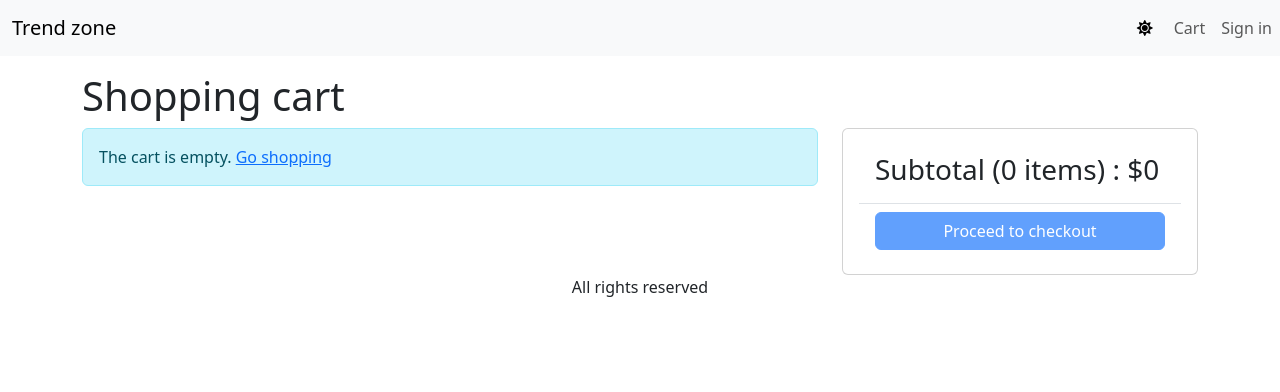
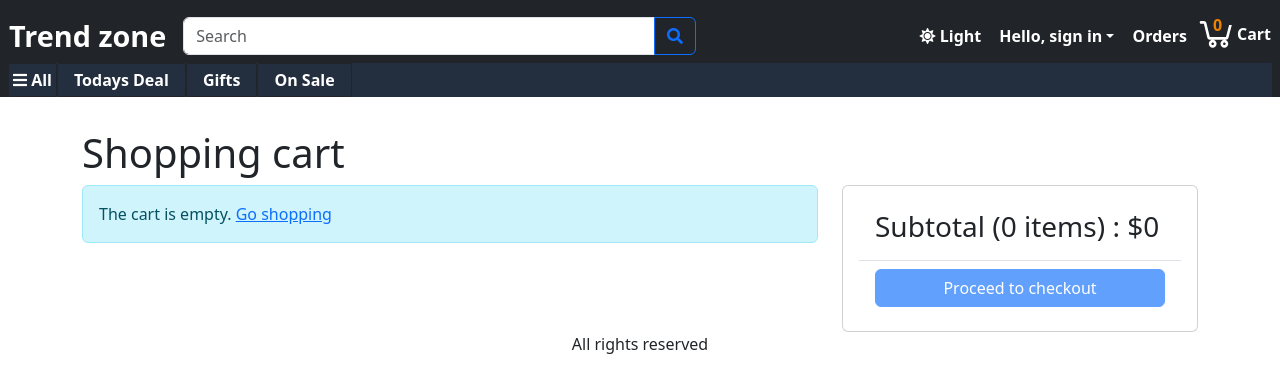
Before and after one commit to karanupadhyaya03/trend-zone, a React (Vite) app in the folder client/: page /cart in a window 1280 px wide. Shown: the top 392 px of the page. Built offline with nearby package versions, Linux system fonts and the light colour scheme.

Commit message:
update navbar and its style to make it similar to e commerce sites

```diff
--- a/client/src/App.tsx
+++ b/client/src/App.tsx
@@ -1,7 +1,9 @@
 import {
-  Badge,
   Button,
   Container,
+  Form,
+  FormControl,
+  InputGroup,
   Nav,
   NavDropdown,
   Navbar,
@@ -43,51 +45,114 @@
       <ToastContainer position="bottom-center" limit={1} />
       <header>
         <Navbar
+          className="d-flex flex-column align-items-stretch p-2 pb-0 mb-3"
+          bg="dark"
+          variant="dark"
           expand="lg"
-          className={
-            mode === 'light' ? 'custom-navbar-light' : 'custom-navbar-dark'
-          }
-          variant={mode}
         >
-          <Container>
-            <LinkContainer to="/">
+          <div className="d-flex justify-content-between align-items-center">
+            <LinkContainer to="/" className="header-link">
               <Navbar.Brand>{STRINGS.title}</Navbar.Brand>
             </LinkContainer>
-          </Container>
-          <Nav>
-            <Button variant={mode} onClick={switchModeHandler}>
-              <i className={mode === 'light' ? 'fa fa-sun' : 'fa fa-moon'}></i>
+            <Form className="flex-grow-1 d-flex me-auto">
+              <InputGroup>
+                <FormControl
+                  type="text"
+                  name="q"
+                  id="q"
+                  placeholder="Search"
+                  aria-label="Search"
+                  aria-describedby="button-search"
+                />
+                <Button
+                  variant="outline-primary"
+                  type="submit"
+                  id="button-search"
+                >
+                  <i className="fas fa-search"></i>
                 </Button>
-            <Link to="/cart" className="nav-link">
-              {STRINGS.navbar.cart}
-              {cart.cartItems.length > 0 && (
-                <>
-                  &nbsp;
-                  <Badge pill bg="danger">
-                    {cart.cartItems.reduce((a, c) => a + c.quantity, 0)}
-                  </Badge>
-                </>
-              )}
+              </InputGroup>
+            </Form>
+            <Navbar.Collapse>
+              <Nav className="w-100 justify-content-end">
+                <Link
+                  to="#"
+                  className="nav-link header-link"
+                  onClick={switchModeHandler}
+                >
+                  <i
+                    className={mode === 'light' ? 'fa fa-sun' : 'fa fa-moon'}
+                  ></i>{' '}
+                  {mode === 'light' ? 'Light' : 'Dark'}
                 </Link>
                 {userInfo ? (
-              <NavDropdown title={userInfo.name} id="basic-nav-dropdown">
+                  <NavDropdown
+                    className="header-link"
+                    title={`Hello, ${userInfo.name}`}
+                  >
+                    <LinkContainer to="/profile">
+                      <NavDropdown.Item>User Profile</NavDropdown.Item>
+                    </LinkContainer>
                     <LinkContainer to="/orderhistory">
-                  <NavDropdown.Item>Order history</NavDropdown.Item>
+                      <NavDropdown.Item>Order History</NavDropdown.Item>
                     </LinkContainer>
+                    <NavDropdown.Divider />
                     <Link
                       className="dropdown-item"
                       to="#signout"
                       onClick={signoutHandler}
                     >
-                  {STRINGS.navbar.signOut}
+                      {' '}
+                      {STRINGS.navbar.signOut}{' '}
                     </Link>
                   </NavDropdown>
                 ) : (
-              <Link className="nav-link" to="/signin">
+                  <NavDropdown className="header-link" title={`Hello, sign in`}>
+                    <LinkContainer to="/signin">
+                      <NavDropdown.Item>
                         {STRINGS.navbar.signIn}
+                      </NavDropdown.Item>
+                    </LinkContainer>
+                  </NavDropdown>
+                )}
+                <Link to="/orderhistory" className="nav-link header-link">
+                  {STRINGS.navbar.orders}
                 </Link>
-            )}
+                <Link to="/cart" className="nav-link header-link p-0">
+                  {
+                    <span className="cart-badge">
+                      {cart.cartItems.reduce((a, c) => a + c.quantity, 0)}
+                    </span>
+                  }
+                  <svg
+                    fill="#ffffff"
+                    viewBox="130 150 200 300"
+                    width="40px"
+                    height="40px"
+                  >
+                    <path d="M 110.164 188.346 C 104.807 188.346 100.437 192.834 100.437 198.337 C 100.437 203.84 104.807 208.328 110.164 208.328 L 131.746 208.328 L 157.28 313.233 C 159.445 322.131 167.197 328.219 176.126 328.219 L 297.409 328.219 C 306.186 328.219 313.633 322.248 315.951 313.545 L 341.181 218.319 L 320.815 218.319 L 297.409 308.237 L 176.126 308.237 L 150.592 203.332 C 148.426 194.434 140.675 188.346 131.746 188.346 L 110.164 188.346 Z M 285.25 328.219 C 269.254 328.219 256.069 341.762 256.069 358.192 C 256.069 374.623 269.254 388.165 285.25 388.165 C 301.247 388.165 314.431 374.623 314.431 358.192 C 314.431 341.762 301.247 328.219 285.25 328.219 Z M 197.707 328.219 C 181.711 328.219 168.526 341.762 168.526 358.192 C 168.526 374.623 181.711 388.165 197.707 388.165 C 213.704 388.165 226.888 374.623 226.888 358.192 C 226.888 341.762 213.704 328.219 197.707 328.219 Z M 197.707 348.201 C 203.179 348.201 207.434 352.572 207.434 358.192 C 207.434 363.812 203.179 368.183 197.707 368.183 C 192.236 368.183 187.98 363.812 187.98 358.192 C 187.98 352.572 192.236 348.201 197.707 348.201 Z M 285.25 348.201 C 290.722 348.201 294.977 352.572 294.977 358.192 C 294.977 363.812 290.722 368.183 285.25 368.183 C 279.779 368.183 275.523 363.812 275.523 358.192 C 275.523 352.572 279.779 348.201 285.25 348.201 Z" />
+                  </svg>
+                  <span>{STRINGS.navbar.cart}</span>
+                </Link>
               </Nav>
+            </Navbar.Collapse>
+          </div>
+          <div className="sub-header">
+            <div className="d-flex">
+              <Link to="#" className="nav-link header-link p-1">
+                <i className="fas fa-bars"></i> All
+              </Link>
+              {['Todays Deal', 'Gifts', 'On Sale'].map((x) => (
+                <Link
+                  key={x}
+                  className="nav-link header-link p-1 px-3"
+                  to={`/search?tag=${x}`}
+                >
+                  {x}
+                </Link>
+              ))}
+            </div>
+          </div>
         </Navbar>
       </header>
       <main>
--- a/client/src/index.css
+++ b/client/src/index.css
@@ -34,16 +34,6 @@
   text-overflow: ellipsis;
 }
 
-/* Dark Theme */
-.custom-navbar-dark {
-  background-color: #333;
-}
-
-/* Light Theme */
-.custom-navbar-light {
-  background-color: #f8f9fa;
-}
-
 .checkout-steps > div {
   border-bottom: 0.2rem solid #a0a0a0;
   color: #a0a0a0;
@@ -58,3 +48,44 @@
   left: auto;
   right: 0;
 }
+
+/* header */
+
+.navbar-brand {
+  font-weight: bold;
+  font-size: 1.8rem;
+}
+
+a.header-link,
+.header-link > a {
+  border: 1px rgb(33, 37, 41) solid;
+  border-radius: 2px;
+  color: white !important;
+  font-weight: bold;
+}
+
+a.header-link:hover,
+.header-link > a:hover {
+  color: white;
+  border: 1px white solid;
+}
+
+.header .dropdown-menu,
+.header .dropdown-item {
+  color: black !important;
+  background-color: white;
+}
+.header .dropdown-item a:hover {
+  border: 1px rgb(33, 37, 41) solid;
+}
+.sub-header {
+  background-color: #232f3e;
+}
+
+.cart-badge {
+  position: absolute;
+  color: #f08000;
+  font-weight: bold;
+  margin-left: 16px;
+  margin-top: -3px;
+}
--- a/client/src/resources/user_display_strings.ts
+++ b/client/src/resources/user_display_strings.ts
@@ -4,6 +4,7 @@
     cart: 'Cart',
     signIn: 'Sign in',
     signOut: 'Sign out',
+    orders: 'Orders',
   },
   homePage: {
     loading: 'Loading...',
```
Lines whose indentation alone changed are shown as unchanged.
